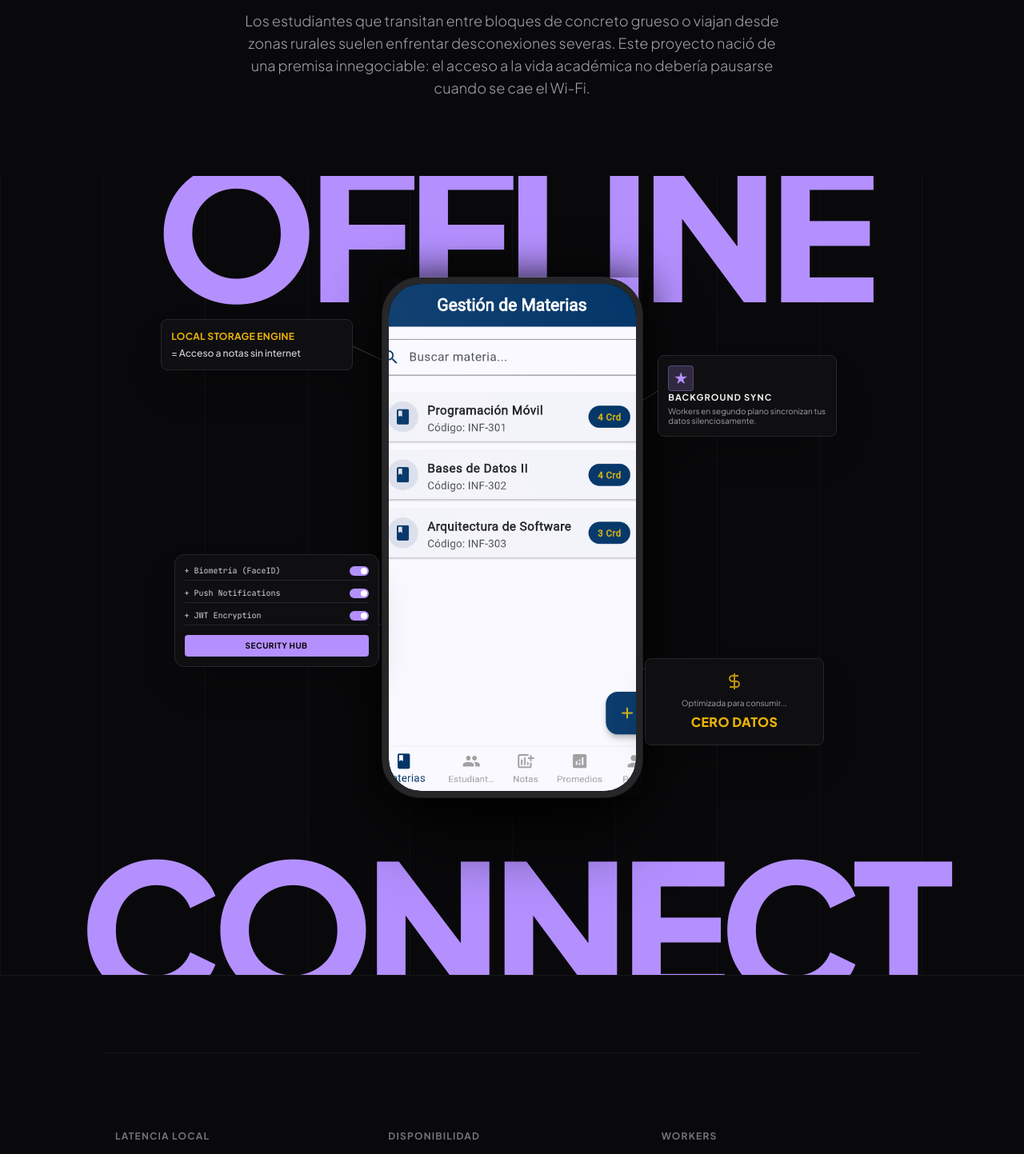
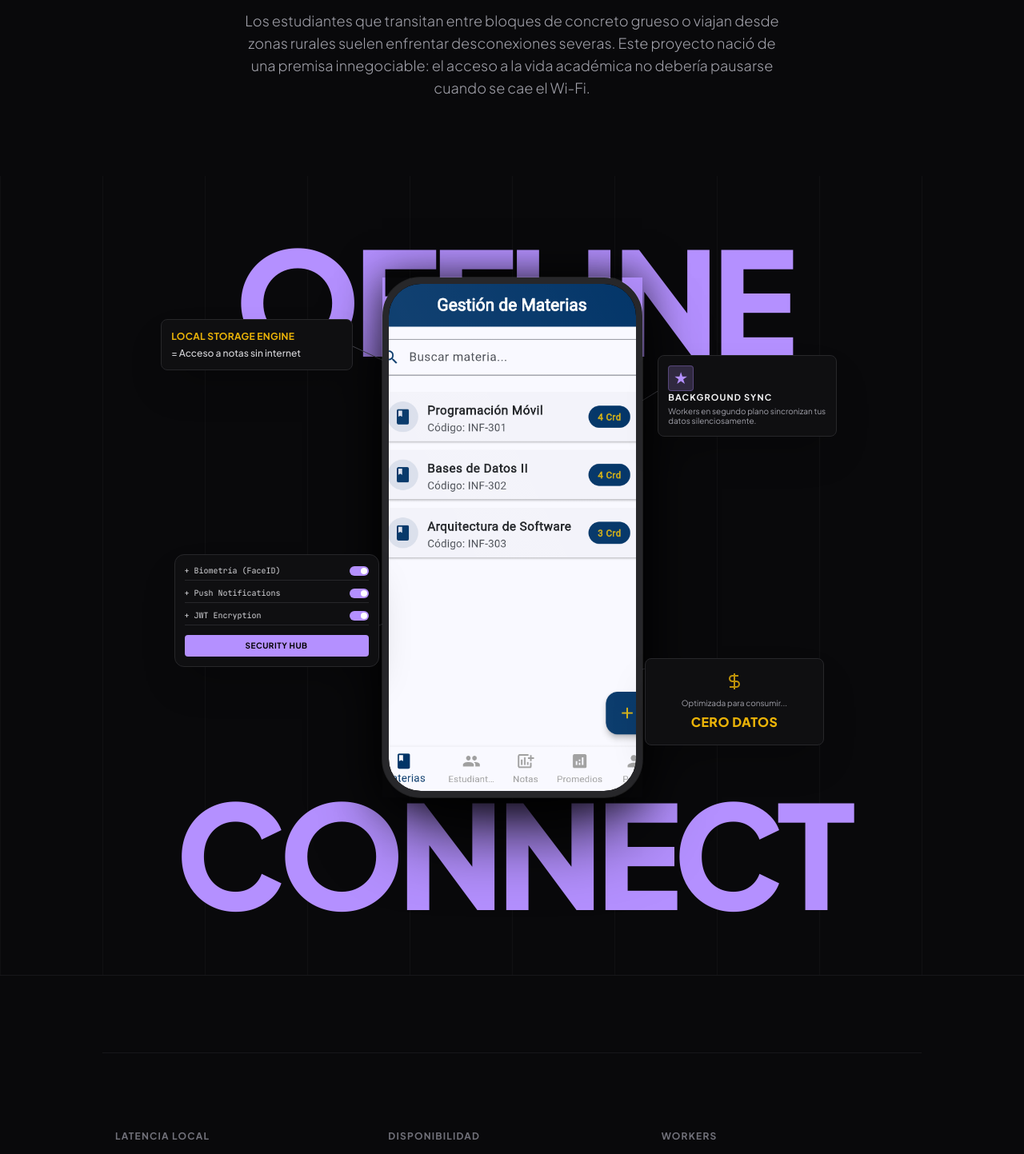
Before and after one commit to Axl07s/portfolio-axel, a React (Vite) app: page /project/puce-connect-hub in a window 1280 px wide. Shown: the part 1142-2585 px from the top of the page at 80% size. Built offline with nearby package versions, Linux system fonts and the light colour scheme.

Commit message:
fix: adjust typography scaling to prevent clipping

```diff
--- a/src/components/project-layouts/EditorialLayout.tsx
+++ b/src/components/project-layouts/EditorialLayout.tsx
@@ -91,11 +91,11 @@ export function EditorialLayout({ project }: { project: PersonalProject }) {
         <div className="absolute inset-0 bg-[linear-gradient(to_right,#ffffff08_1px,transparent_1px)] bg-[size:10vw_100%] pointer-events-none z-0"></div>
 
         {/* Massive Opaque Background Typography */}
-        <div className="absolute inset-0 pointer-events-none overflow-hidden select-none z-10 flex flex-col justify-between">
-          <h1 className="text-[12rem] sm:text-[15rem] md:text-[18vw] font-black tracking-tighter leading-none text-[#b490ff] whitespace-nowrap text-center -mt-[6%] md:-mt-[4%]">
+        <div className="absolute inset-0 flex flex-col items-center justify-between py-8 md:py-16 pointer-events-none overflow-hidden select-none z-10">
+          <h1 className="text-[14vw] font-black tracking-tighter leading-none text-[#b490ff] whitespace-nowrap text-center">
             OFFLINE
           </h1>
-          <h1 className="text-[12rem] sm:text-[15rem] md:text-[18vw] font-black tracking-tighter leading-none text-[#b490ff] whitespace-nowrap text-center -mb-[6%] md:-mb-[4%]">
+          <h1 className="text-[14vw] font-black tracking-tighter leading-none text-[#b490ff] whitespace-nowrap text-center">
             CONNECT
           </h1>
         </div>
```
